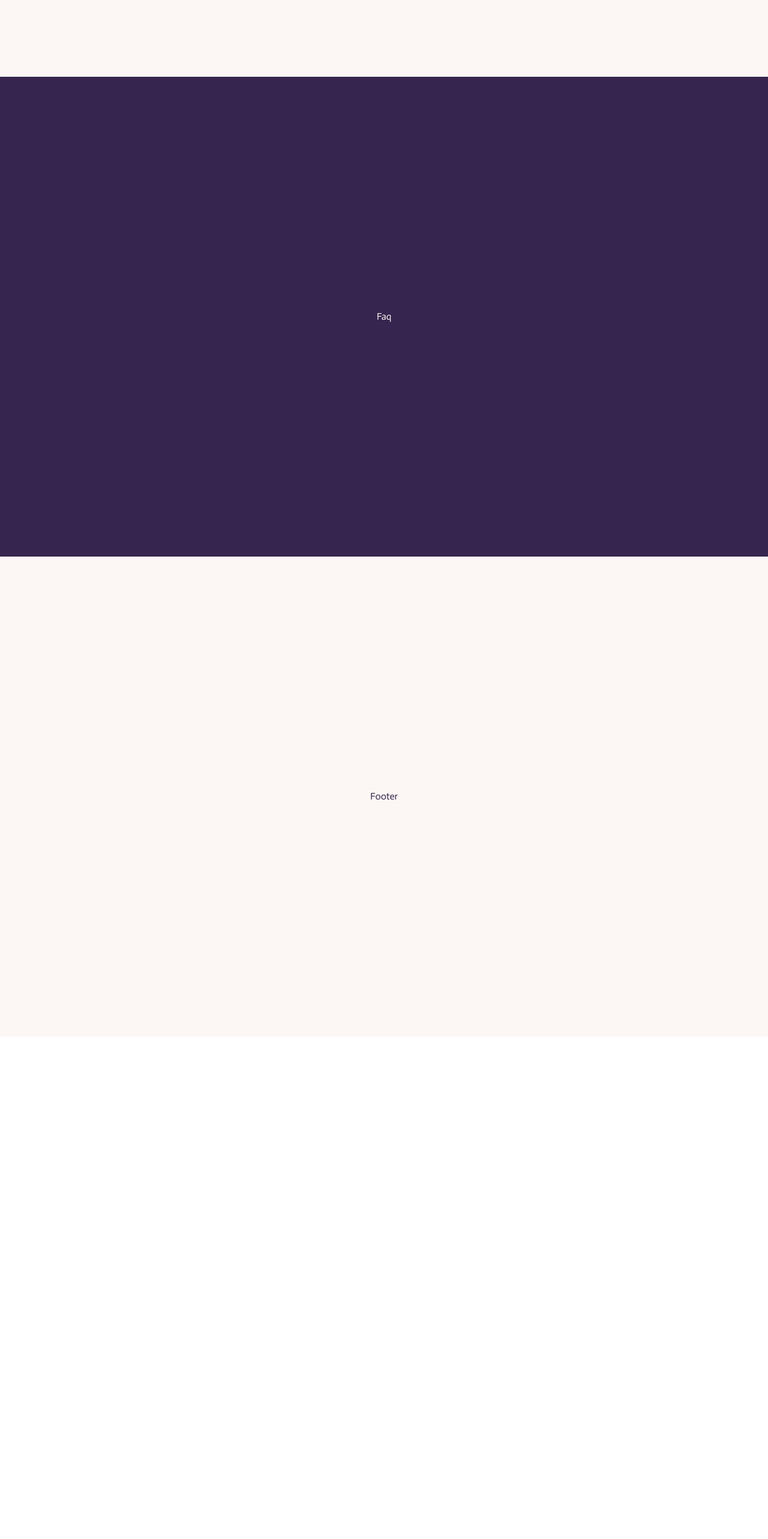
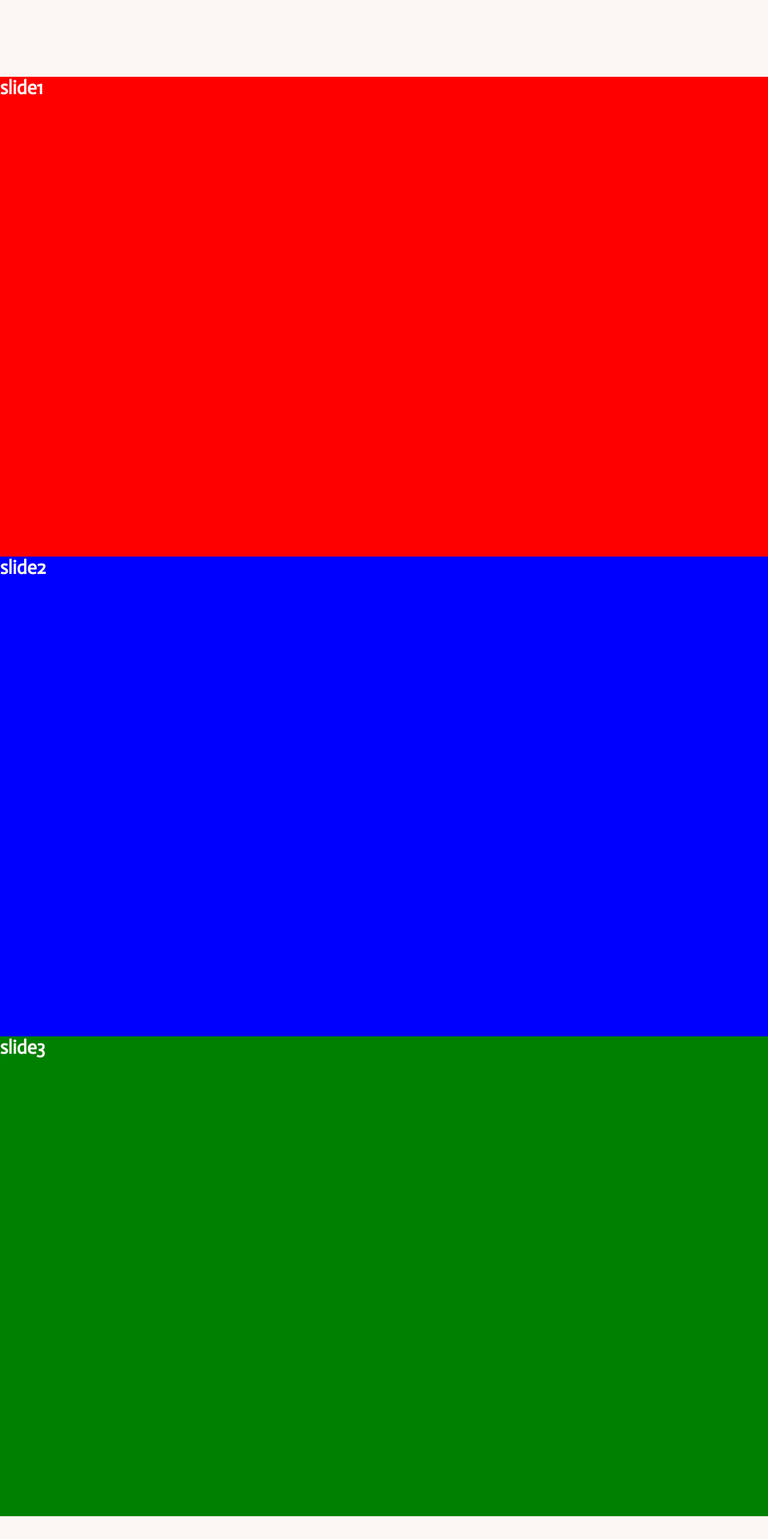
Before and after one commit to A-rielox/R-pagina-aceites, a React (Create React App) app: page / in a window 1280 px wide. Shown: the part 8192-10758 px from the top of the page at 60% size. Before the commit the page ends 9920 px from the top, so only its background shows below. Built offline with nearby package versions, Linux system fonts and the light colour scheme; a web font is replaced by a local one.

Commit message:
pin sencillo

```diff
--- a/src/sections/Faq.js
+++ b/src/sections/Faq.js
@@ -1,13 +1,79 @@
-import React from 'react';
+import React, { useEffect, useRef } from 'react';
 
 import styled, { ThemeProvider } from 'styled-components';
 import { DarkTheme } from '../styles/Themes';
 
+import { gsap } from 'gsap';
+import { ScrollTrigger } from 'gsap/ScrollTrigger';
+
 const Faq = () => {
+   const slide1Ref = useRef(null);
+   const slide2Ref = useRef(null);
+   const slide3Ref = useRef(null);
+
+   gsap.registerPlugin(ScrollTrigger);
+
+   useEffect(() => {
+      let slide1 = slide1Ref.current;
+      let slide2 = slide2Ref.current;
+      let slide3 = slide3Ref.current;
+
+      let t2 = gsap.timeline();
+      setTimeout(() => {
+         t2.to(slide1, {
+            scrollTrigger: {
+               trigger: slide1,
+               start: 'top top',
+               end: 'bottom top',
+               scrub: true,
+               pin: true,
+               pinSpacing: false,
+               // markers: true,
+            },
+         });
+
+         t2.to(slide2, {
+            scrollTrigger: {
+               trigger: slide2,
+               start: 'top top',
+               end: 'bottom top',
+               scrub: true,
+               pin: true,
+               pinSpacing: false,
+               // markers: true,
+            },
+         });
+
+         t2.to(slide3, {
+            scrollTrigger: {
+               trigger: slide3,
+               start: 'top top',
+               end: 'bottom top',
+               scrub: true,
+               pin: true,
+               pinSpacing: false,
+               // markers: true,
+            },
+         });
+
+         ScrollTrigger.refresh();
+      }, 1000);
+   }, []);
+
    return (
       <ThemeProvider theme={DarkTheme}>
          <Wrapper id="faq" className="section">
-            Faq
+            <Slide1 ref={slide1Ref}>
+               <h1>slide1</h1>
+            </Slide1>
+
+            <Slide2 ref={slide2Ref}>
+               <h1>slide2</h1>
+            </Slide2>
+
+            <Slide3 ref={slide3Ref}>
+               <h1>slide3</h1>
+            </Slide3>
          </Wrapper>
       </ThemeProvider>
    );
@@ -18,4 +84,23 @@ export default Faq;
 const Wrapper = styled.div`
    background-color: ${props => props.theme.body};
    color: ${props => props.theme.text};
+
+   flex-direction: column;
 `;
+
+const Slide1 = styled.div`
+   min-height: 100vh;
+   min-width: 100vw;
+   background-color: red;
+   display: block;
+`;
+const Slide2 = styled.div`
+   height: 100vh;
+   min-width: 100vw;
+   background-color: blue;
+`;
+const Slide3 = styled.div`
+   height: 100vh;
+   min-width: 100vw;
+   background-color: green;
+`;
```
